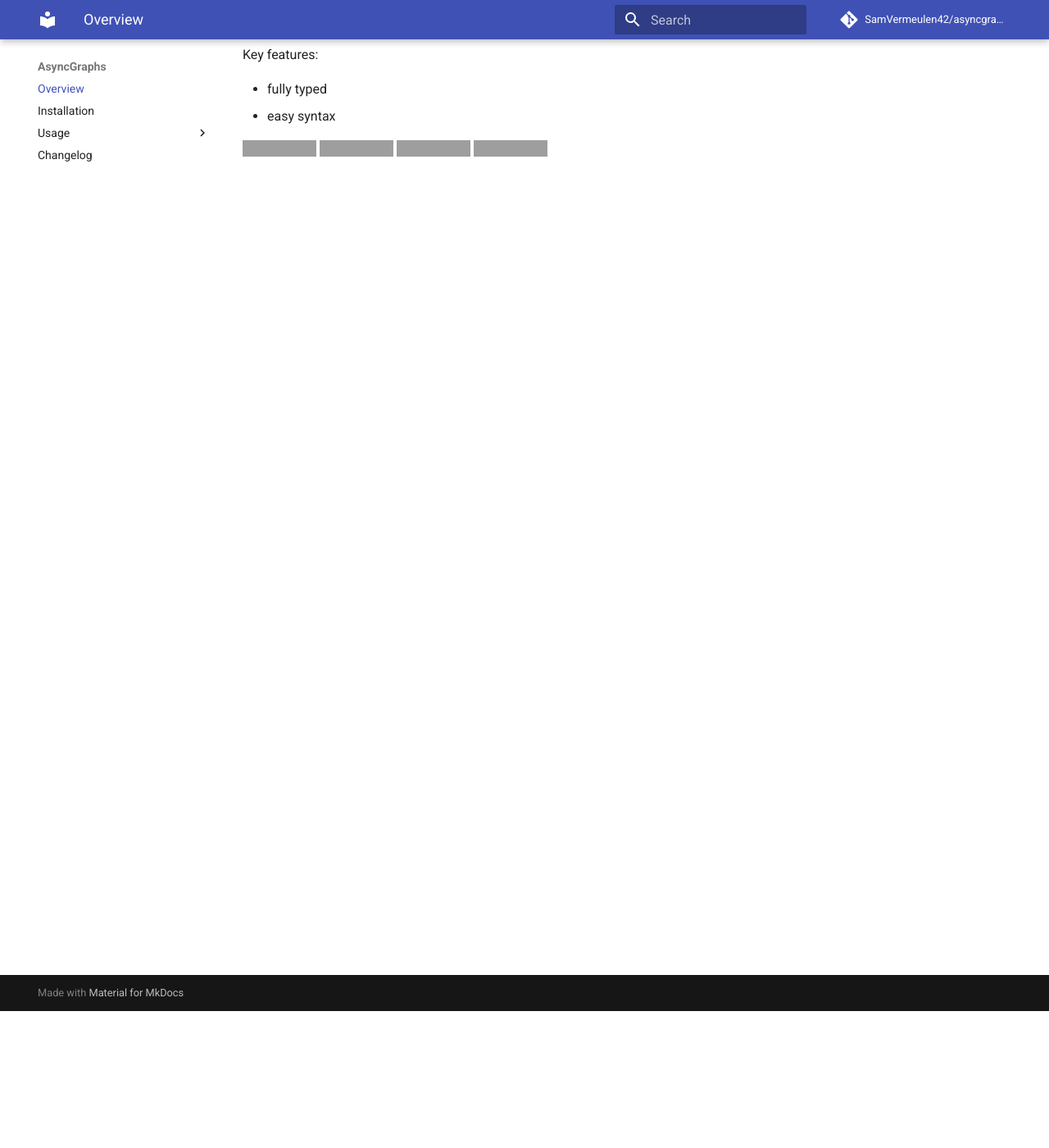
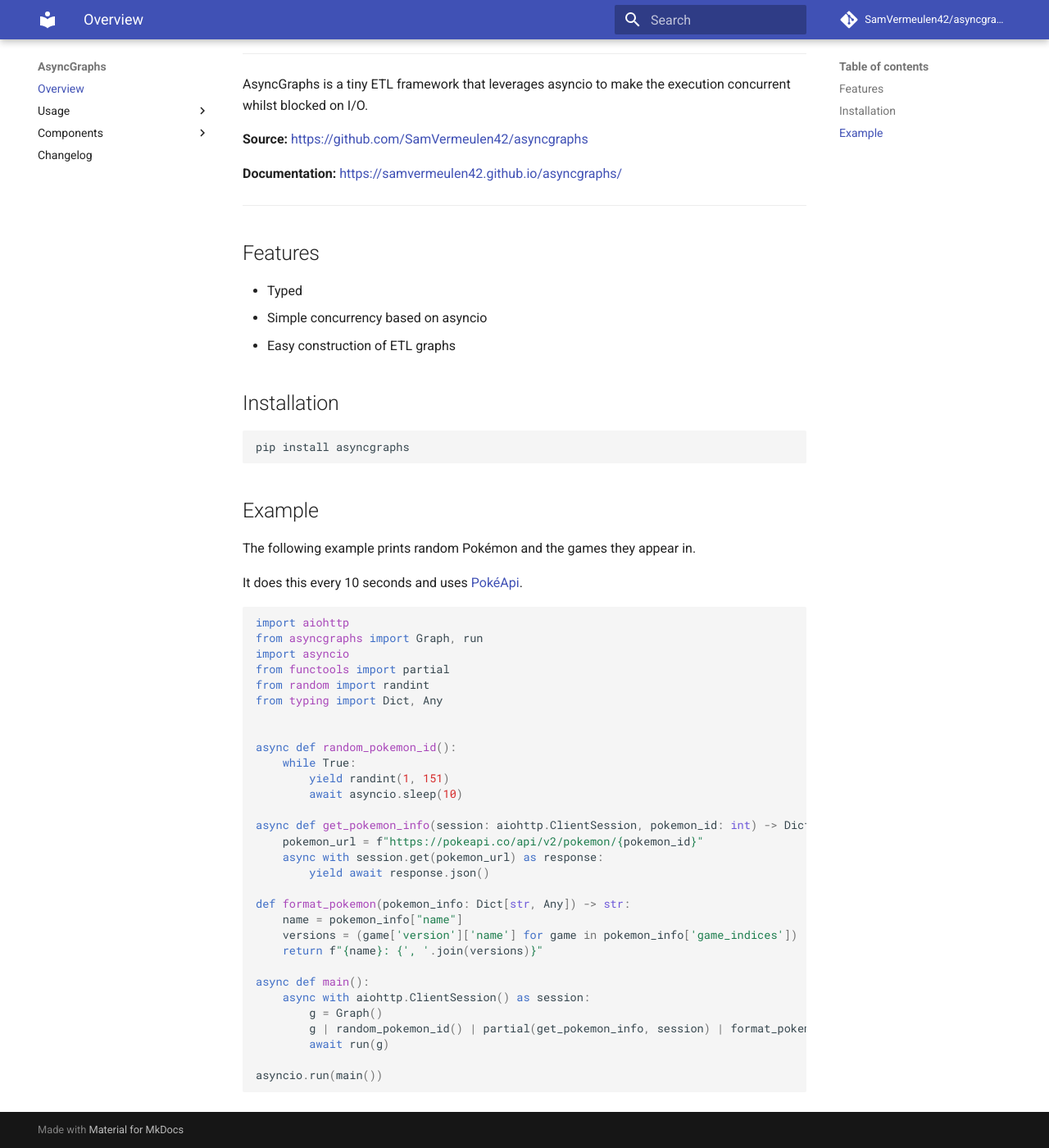
Before and after one commit to SamVermeulen42/asyncgraphs, an MkDocs documentation site: the page built from docs/index.md, in a window 1280 px wide and 1400 px high, scrolled down 167 px. Shown: the whole window at 82% size. Built offline with MkDocs 1.6.1 and Material for MkDocs 9.7.7, drawn with Linux system fonts in a browser that asks for light colours; comment, search, counter and statistics services are not loaded; grey boxes are pictures that could not be loaded.

Commit message:
Update docs

````diff
--- a/docs/index.md
+++ b/docs/index.md
@@ -1,14 +1,78 @@
 # AsyncGraphs
 
+<p>
+<a href="https://github.com/SamVermeulen42/asyncgraphs/actions?query=workflow%3ATests+event%3Apush+branch%3Amain" target="_blank" >
+  <img src="https://github.com/SamVermeulen42/asyncgraphs/workflows/Tests/badge.svg?event=push&branch=main" alt="Test"/>
+</a>
+<a href="https://codecov.io/gh/SamVermeulen42/asyncgraphs" target="_blank" >
+  <img src="https://codecov.io/gh/SamVermeulen42/asyncgraphs/branch/main/graph/badge.svg?token=17MW83L23M" alt="Coverage"/>
+</a>
+<a href="https://pypi.org/project/asyncgraphs" target="_blank">
+  <img src="https://img.shields.io/pypi/v/asyncgraphs" alt="Package version"/>
+</a>
+<a href="https://pypi.org/project/asyncgraphs" target="_blank">
+  <img src="https://img.shields.io/pypi/pyversions/asyncgraphs.svg" alt="Supported Python versions">
+</a>
+</p>
 
-AsyncGraphs a tiny ETL framework that leverages asyncio.
+---
 
-Key features:
+AsyncGraphs is a tiny ETL framework that leverages asyncio to make the execution concurrent whilst blocked on I/O.
 
-- fully typed
-- easy syntax
+**Source:** <a href=https://github.com/SamVermeulen42/asyncgraphs target="_blank">https://github.com/SamVermeulen42/asyncgraphs</a>
 
-<img src="https://github.com/SamVermeulen42/asyncgraphs/workflows/Tests/badge.svg?event=push&branch=main" alt="Test"/>
-<img src="https://codecov.io/gh/SamVermeulen42/asyncgraphs/branch/main/graph/badge.svg" alt="Coverage"/>
-<img src="https://img.shields.io/pypi/v/asyncgraphs" alt="Package version"/>
-<img src="https://img.shields.io/pypi/pyversions/asyncgraphs.svg" alt="Supported Python versions">
+**Documentation:** <a href=https://samvermeulen42.github.io/asyncgraphs/ target="_blank">https://samvermeulen42.github.io/asyncgraphs/</a>
+
+---
+
+## Features
+
+- Typed
+- Simple concurrency based on asyncio
+- Easy construction of ETL graphs
+
+
+## Installation
+
+```commandline
+pip install asyncgraphs
+```
+
+## Example
+
+The following example prints random Pokémon and the games they appear in.
+
+It does this every 10 seconds and uses [PokéApi](https://pokeapi.co/).
+
+```python
+import aiohttp
+from asyncgraphs import Graph, run
+import asyncio
+from functools import partial
+from random import randint
+from typing import Dict, Any
+
+
+async def random_pokemon_id():
+    while True:
+        yield randint(1, 151)
+        await asyncio.sleep(10)
+
+async def get_pokemon_info(session: aiohttp.ClientSession, pokemon_id: int) -> Dict[str, Any]:
+    pokemon_url = f"https://pokeapi.co/api/v2/pokemon/{pokemon_id}"
+    async with session.get(pokemon_url) as response:
+        yield await response.json()
+
+def format_pokemon(pokemon_info: Dict[str, Any]) -> str:
+    name = pokemon_info["name"]
+    versions = (game['version']['name'] for game in pokemon_info['game_indices'])
+    return f"{name}: {', '.join(versions)}"
+
+async def main():
+    async with aiohttp.ClientSession() as session:
+        g = Graph()
+        g | random_pokemon_id() | partial(get_pokemon_info, session) | format_pokemon | print
+        await run(g)
+
+asyncio.run(main())
+```
--- a/mkdocs.yml
+++ b/mkdocs.yml
@@ -7,13 +7,13 @@
 
 nav:
 - Overview: index.md
-- install.md
 - Usage:
   - usage/construction.md
   - usage/execution.md
-  - usage/graph.md
-  - usage/source.md
-  - usage/transform.md
+- Components:
+  - components/graph.md
+  - components/source.md
+  - components/transform.md
 - changelog.md
 
 markdown_extensions:
````
Also changed, not shown: README.md (+40 -102 lines), docs/components/graph.md (added, +4 -0 lines), docs/components/transform.md (added, +39 -0 lines), docs/install.md (deleted, +0 -5 lines), docs/usage/construction.md (+45 -0 lines), docs/usage/execution.md (+1 -1 lines), docs/usage/graph.md (deleted, +0 -3 lines), docs/usage/transform.md (deleted, +0 -10 lines), docs/components/source.md (renamed from docs/usage/source.md).
